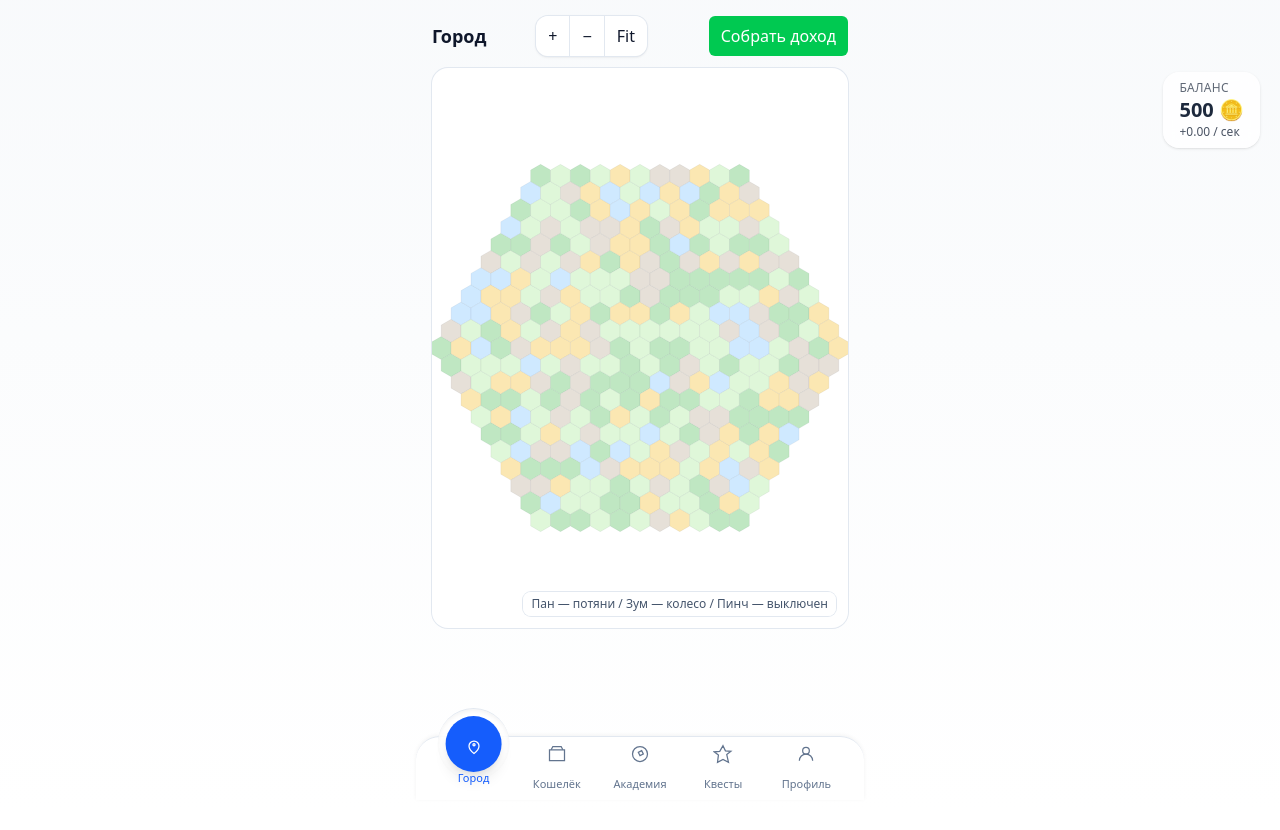
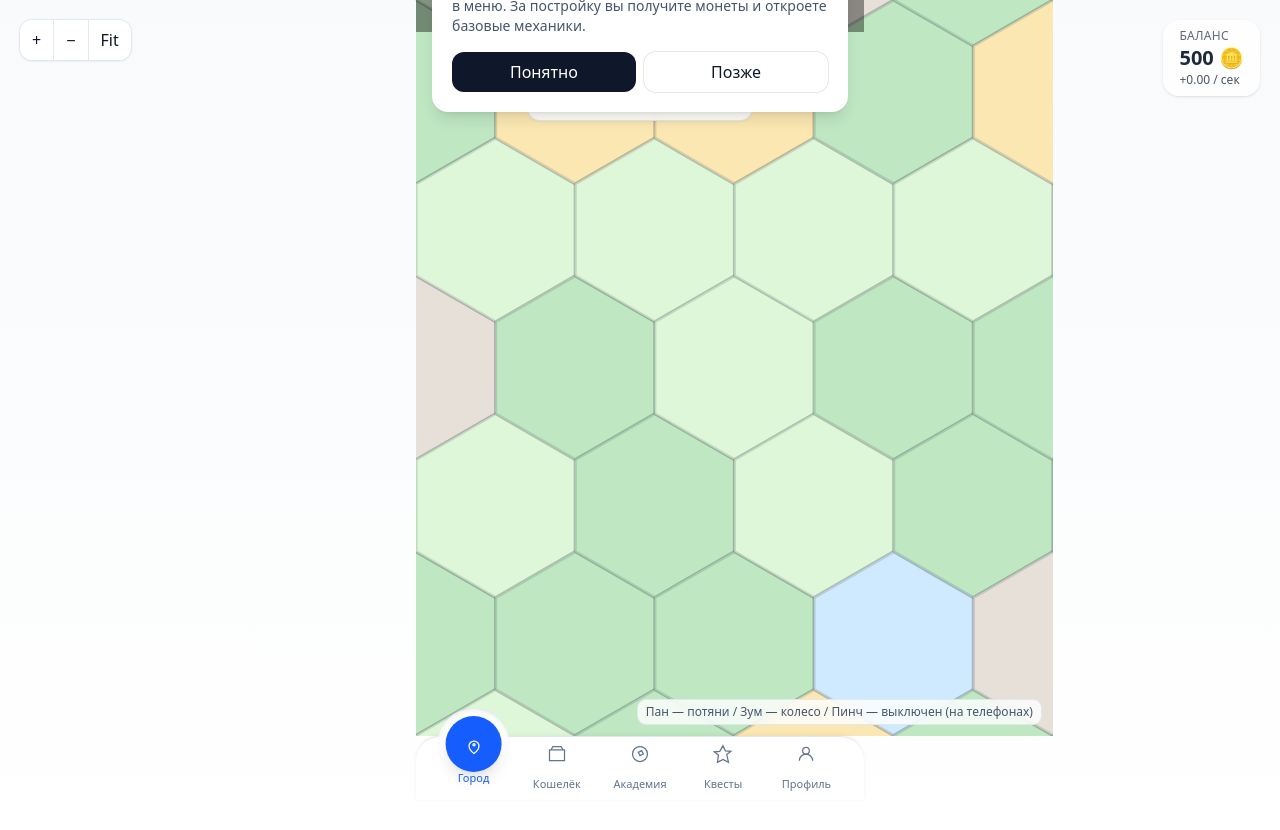
Before and after one commit to ShiruiChan/LORY_LCT, a React (Vite) app: page / in a window 1280 px wide. Shown: the top 830 px of the page. Built offline with nearby package versions, Linux system fonts and the light colour scheme.

Commit message:
Map: update 1

```diff
--- a/src/App.tsx
+++ b/src/App.tsx
@@ -20,7 +20,7 @@ export default function App() {
 
   return (
     <div className="min-h-screen relative app-shell bg-gradient-to-b from-slate-50 to-white text-slate-900">
-      <main className="pb-24 max-w-md mx-auto w-full">
+      <main className="min-h-[100dvh] max-w-md mx-auto w-full pb-[var(--bottom-nav-h,96px)]">
         <Suspense
           fallback={
             <div className="p-6 animate-pulse">
--- a/src/app/components/BottomNav.tsx
+++ b/src/app/components/BottomNav.tsx
@@ -8,13 +8,6 @@ import {
   IconShop as IconWallet,
 } from "./Icons";
 
-/**
- * Animated bottom navigation bar. When a tab is active, a circular indicator
- * smoothly slides to that tab and raises the icon slightly. This component
- * uses refs to measure tab positions and applies CSS transitions to the
- * indicator for fluid movement. The active icon is also raised with a
- * translate‑y transformation.
- */
 export default function BottomNav() {
   const location = useLocation();
   // Define navigation items
@@ -35,6 +28,18 @@ export default function BottomNav() {
   const containerRef = useRef<HTMLDivElement | null>(null);
   // Force re‑compute on window resize
   const [_, setDims] = useState<number>(0);
+
+  const navRef = React.useRef<HTMLDivElement | null>(null);
+
+  useEffect(() => {
+    const setVar = () => {
+      const h = navRef.current?.getBoundingClientRect().height ?? 96;
+      document.documentElement.style.setProperty("--bottom-nav-h", `${h}px`);
+    };
+    setVar();
+    window.addEventListener("resize", setVar);
+    return () => window.removeEventListener("resize", setVar);
+  }, []);
 
   // Determine active index based on location
   const activeIndex = items.findIndex(({ to }) => {
@@ -72,6 +77,7 @@ export default function BottomNav() {
 
   return (
     <nav
+      ref={navRef}
       className="fixed bottom-0 left-0 right-0 z-10"
       style={{ paddingBottom: "env(safe-area-inset-bottom)" }}
     >
--- a/src/app/components/HUD/EconomyHUD.tsx
+++ b/src/app/components/HUD/EconomyHUD.tsx
@@ -8,7 +8,7 @@ export function EconomyHUD({
   coinsPerSec: number;
 }) {
   return (
-    <div className="fixed top-18 right-5 z-50">
+    <div className="fixed top-5 right-5 z-50">
       <div className="rounded-2xl bg-white/80 backdrop-blur shadow px-4 py-2 text-slate-800">
         <div className="text-xs uppercase tracking-wide opacity-70">Баланс</div>
         <div className="text-xl font-semibold">
--- a/src/app/pages/City/index.tsx
+++ b/src/app/pages/City/index.tsx
@@ -11,7 +11,7 @@ import { useQuests } from "../../store/questStore";
 import HexTile from "../../components/HexTile";
 import BuildMenu, { BuildOption } from "../../components/BuildMenu";
 import type { Tile } from "../../../types";
-import { axialToPixel } from "../../../lib/hex";
+import { axialToPixel, hexPolygonPoints } from "../../../lib/hex";
 import { genHexagonGrid, assignBiomes } from "../../utils/grid";
 import { recomputeClusters } from "../../services/map/clustering";
 import ClusterOverlay from "../../components/overlays/ClusterOverlay";
@@ -59,6 +59,27 @@ export default function CityPage() {
   const [vb, setVb] = useState<ViewBox>({ x: 0, y: 0, w: 1000, h: 700 });
   const baseRef = useRef<{ w: number; h: number }>({ w: 1000, h: 700 });
 
+  const hexBBox = useMemo(() => {
+    // берём полигон гекса в (q=0,r=0) и вычисляем его bbox
+    const pts = hexPolygonPoints(0, 0)
+      .split(" ")
+      .map((p) => p.split(",").map(Number) as [number, number]);
+
+    let minX = Infinity,
+      maxX = -Infinity,
+      minY = Infinity,
+      maxY = -Infinity;
+
+    for (const [x, y] of pts) {
+      if (x < minX) minX = x;
+      if (x > maxX) maxX = x;
+      if (y < minY) minY = y;
+      if (y > maxY) maxY = y;
+    }
+
+    return { w: maxX - minX, h: maxY - minY }; // ширина/высота одного гекса в мировых единицах
+  }, []);
+
   // мир: шестиугольник радиуса R + биомы
   const tiles: Tile[] = useMemo(() => assignBiomes(genHexagonGrid(10), 42), []);
   const { clusters } = useMemo(() => recomputeClusters(buildings), [buildings]);
@@ -68,16 +89,21 @@ export default function CityPage() {
   const [clickedTile, setClickedTile] = useState<Tile | null>(null);
 
   // ===== utils =====
-  const clampView = useCallback((w: number, h: number) => {
-    const wMin = baseRef.current.w / ZOOM_MAX;
+  const clampView = useCallback(
+    (w: number, h: number) => {
+      // Минимальные размеры viewBox: чтобы гекс занимал не больше половины экрана
+      const wMin = 2 * hexBBox.w;
+      const hMin = 2 * hexBBox.h;
+      // Максимальные размеры (зум-аут) оставляем как раньше через ZOOM_MIN
       const wMax = baseRef.current.w / ZOOM_MIN;
-    const hMin = baseRef.current.h / ZOOM_MAX;
       const hMax = baseRef.current.h / ZOOM_MIN;
       return {
         w: Math.max(wMin, Math.min(wMax, w)),
         h: Math.max(hMin, Math.min(hMax, h)),
       };
-  }, []);
+    },
+    [hexBBox.w, hexBBox.h]
+  );
 
   const fitToScreen = useCallback(() => {
     if (!svgRef.current || tiles.length === 0) return;
@@ -128,6 +154,63 @@ export default function CityPage() {
     [vb]
   );
 
+  const [showOnboarding, setShowOnboarding] = useState(false);
+
+  useEffect(() => {
+    try {
+      const done = localStorage.getItem("firstBuildOnboardingDone") === "1";
+      if (!done) setShowOnboarding(true);
+    } catch {
+      setShowOnboarding(true);
+    }
+  }, []);
+
+  function closeOnboarding(markDone = false) {
+    if (markDone) {
+      try {
+        localStorage.setItem("firstBuildOnboardingDone", "1");
+      } catch {}
+    }
+    setShowOnboarding(false);
+  }
+
+  const setInitialHalfHexView = useCallback(() => {
+    if (!svgRef.current) return;
+
+    // размеры viewBox, при которых один гекс занимает ~половину экрана
+    const w = 4 * hexBBox.w;
+    const h = 4 * hexBBox.h;
+
+    // выбираем центр: пытаемся найти (0,0); иначе — центр всех тайлов
+    const centerTile =
+      tiles.find((t) => t.coord.q === 0 && t.coord.r === 0) ?? null;
+
+    let cx: number, cy: number;
+
+    if (centerTile) {
+      const p = axialToPixel(centerTile.coord);
+      cx = p.x;
+      cy = p.y;
+    } else {
+      // центр по всем тайлам (fallback)
+      let minX = Infinity,
+        maxX = -Infinity,
+        minY = Infinity,
+        maxY = -Infinity;
+      for (const t of tiles) {
+        const { x, y } = axialToPixel(t.coord);
+        if (x < minX) minX = x;
+        if (x > maxX) maxX = x;
+        if (y < minY) minY = y;
+        if (y > maxY) maxY = y;
+      }
+      cx = (minX + maxX) / 2;
+      cy = (minY + maxY) / 2;
+    }
+
+    setVb({ x: cx - w / 2, y: cy - h / 2, w, h });
+  }, [tiles, hexBBox.w, hexBBox.h]);
+
   // ===== НАТИВНЫЙ wheel с passive:false — окончательно убирает прокрутку страницы =====
   const handleWheelNative = useCallback(
     (e: WheelEvent) => {
@@ -159,6 +242,13 @@ export default function CityPage() {
     el.addEventListener("wheel", handleWheelNative, { passive: false });
     return () => el.removeEventListener("wheel", handleWheelNative as any);
   }, [handleWheelNative]);
+
+  useEffect(() => {
+    setInitialHalfHexView();
+    const ro = new ResizeObserver(() => setInitialHalfHexView());
+    if (svgRef.current?.parentElement) ro.observe(svgRef.current.parentElement);
+    return () => ro.disconnect();
+  }, [setInitialHalfHexView]);
 
   // панорамирование Pointer Events
   const dragRef = useRef<{ x: number; y: number; vb: ViewBox } | null>(null);
@@ -260,11 +350,10 @@ export default function CityPage() {
   );
 
   return (
-    <div className="p-4 space-y-3 relative">
+    <div className="relative">
       <div className="flex items-center justify-between">
-        <h1 className="text-lg font-semibold">Город</h1>
         <EconomyHUD coins={coins} coinsPerSec={coinsPerSec} />
-        <div className="inline-flex rounded-xl overflow-hidden shadow ring-1 ring-slate-200">
+        <div className="inline-flex fixed top-5 left-5 z-10 rounded-xl overflow-hidden shadow ring-1 ring-slate-200 ml-auto">
           <button
             className="px-3 py-2 bg-white hover:bg-slate-50"
             onClick={() => zoomBy(1 / ZOOM_STEP)}
@@ -287,24 +376,52 @@ export default function CityPage() {
             Fit
           </button>
         </div>
-        {/* Кнопка сбора дохода */}
+      </div>
+
+      {showOnboarding && (
+        <div
+          className="absolute top-16 left-1/2 -translate-x-1/2 z-40
+                  bg-white/90 backdrop-blur ring-1 ring-slate-200
+                  px-3 py-2 rounded-xl text-sm shadow"
+        >
+          Тапните по любой клетке, чтобы построить здание
+        </div>
+      )}
+
+      {/* Модалка первого запуска */}
+      {showOnboarding && (
+        <div
+          className="absolute inset-0 z-50 flex items-end sm:items-center justify-center
+                  bg-black/40 p-4"
+        >
+          <div className="w-full max-w-md rounded-2xl bg-white p-5 shadow-lg">
+            <h2 className="text-xl font-semibold mb-2">
+              Постройте своё первое здание
+            </h2>
+            <p className="text-sm text-slate-600 mb-4">
+              Нажмите на любую клетку карты &rarr; выберите здание в меню. За
+              постройку вы получите монеты и откроете базовые механики.
+            </p>
+            <div className="flex gap-2">
               <button
-          className="ml-3 px-3 py-2 bg-green-500 text-white rounded-md hover:bg-green-600"
-          onClick={() => {
-            const earned = collectIncome();
-            if (earned > 0) {
-              alert(`Вы собрали ${earned} монет!`);
-            } else {
-              alert("Нет накопленного дохода");
-            }
-          }}
+                className="flex-1 rounded-xl bg-slate-900 text-white py-2"
+                onClick={() => closeOnboarding(true)}
               >
-          Собрать доход
+                Понятно
+              </button>
+              <button
+                className="flex-1 rounded-xl bg-white ring-1 ring-slate-200 py-2"
+                onClick={() => closeOnboarding()}
+              >
+                Позже
               </button>
             </div>
+          </div>
+        </div>
+      )}
 
-      <div className="rounded-2xl overflow-hidden ring-1 ring-slate-200 bg-white">
-        <div className="h-[70vh] relative">
+      <div className="overflow-hidden ring-1 ring-slate-200 bg-white">
+        <div className="h-[calc(100dvh-var(--bottom-nav-h,96px))] fixed">
           <svg
             ref={svgRef}
             viewBox={`${vb.x} ${vb.y} ${vb.w} ${vb.h}`}
@@ -362,7 +479,7 @@ export default function CityPage() {
           </svg>
 
           <div className="absolute bottom-3 right-3 text-xs text-slate-600 bg-white/80 backdrop-blur rounded-lg px-2 py-1 ring-1 ring-slate-200">
-            Пан — потяни / Зум — колесо / Пинч — выключен
+            Пан — потяни / Зум — колесо / Пинч — выключен (на телефонах)
           </div>
         </div>
       </div>
```
Also changed, not shown: 1 other file (tests, documents, lock files or other folders). Lines whose indentation alone changed are shown as unchanged.
